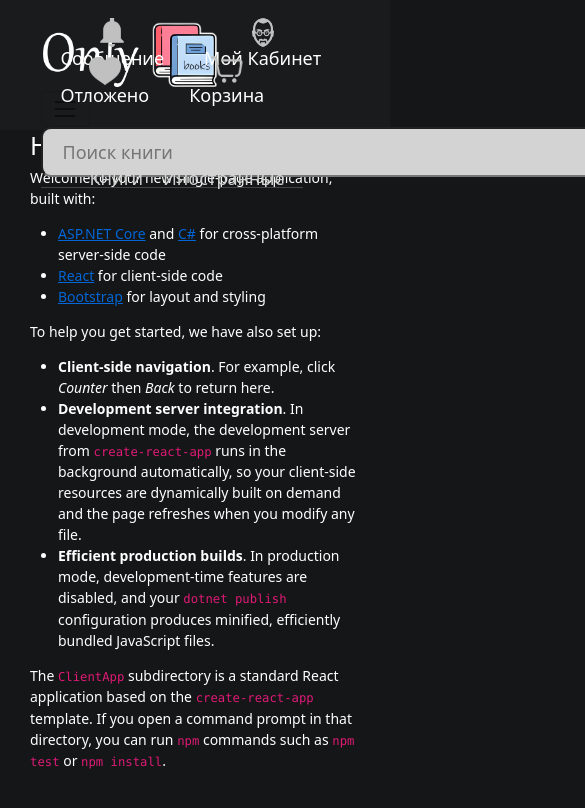
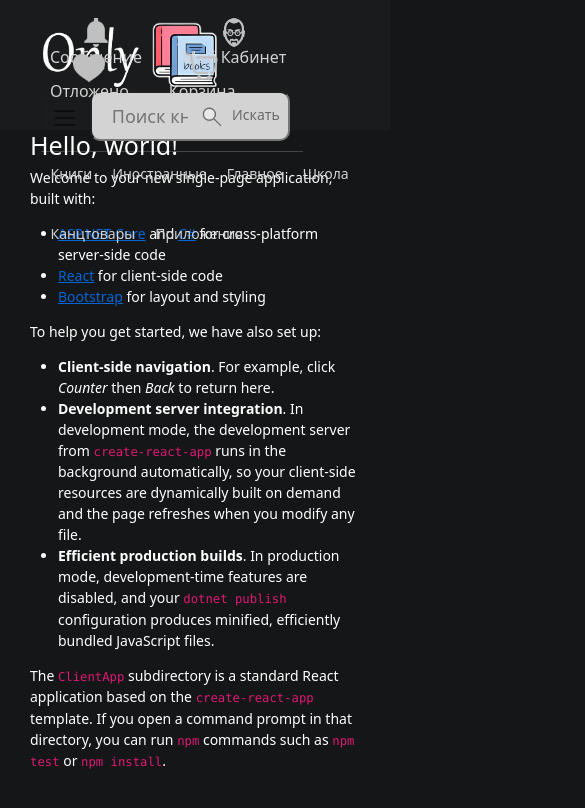
Before and after one commit to Anis353/OnlyBooks, a React (Create React App) app in the folder OnlyBooks/ClientApp/: page / in a window 390 px wide. Shown: the top 808 px of the page, 585 px wide, since content can reach past the window. Built offline with nearby package versions, Linux system fonts and the light colour scheme.

Commit message:
Изменена структура выподающих списков меню, добавлены стили.

```diff
--- a/OnlyBooks/ClientApp/src/components/MenuHeader.js
+++ b/OnlyBooks/ClientApp/src/components/MenuHeader.js
@@ -2,51 +2,42 @@ import React, { useState } from 'react';
 import './NavMenu.css';
 
 const MenuHeader = () => {
-    const [activeDropdown, setActiveDropdown] = useState(null);
-
-    const handleMouseEnter = (dropdownId) => {
-        setActiveDropdown(dropdownId);
-    };
-
-    const handleMouseLeave = () => {
-        setActiveDropdown(null);
-    };
 
     return (
         <div className="menu-header">
             <div className="menu-header-category">
-                <button
-                    className="menu-button"
-                    onMouseEnter={() => handleMouseEnter('books')}
-                    onMouseLeave={handleMouseLeave}
-                >
-                    Книги
-                </button>
-                {activeDropdown === 'books' && (
-                    <div className="category-dropdown">
-                        <ul>
-                            <li>Категория 1</li>
-                            <li>Категория 2</li>
-                            <li>Категория 3</li>
-                        </ul>
-                    </div>
-                )}
-                <button
-                    className="menu-button"
-                    onMouseEnter={() => handleMouseEnter('foreign')}
-                    onMouseLeave={handleMouseLeave}
-                >
-                    Иностранные
-                </button>
-                {activeDropdown === 'foreign' && (
-                    <div className="category-dropdown">
-                        <ul>
-                            <li>Категория 4</li>
-                            <li>Категория 5</li>
-                            <li>Категория 6</li>
-                        </ul>
-                    </div>
-                )}
+				<nav>
+					<ul>
+						<li><a href="#">Книги</a>
+							<ul>
+								<li><a href="#">Главные 2023</a></li>
+								<li><a href="#">Все книги</a></li>
+								<li><a href="#">Билингвы</a></li>
+								<li><a href="#">Комиксы, Манга</a></li>
+								<li><a href="#">Нехудожественная литература</a></li>
+								<li><a href="#">Религия</a></li>
+								<li><a href="#">Художественная литература</a></li>
+								<li><a href="#">Молодежная литература</a></li>
+							</ul>
+						</li>
+
+						<li><a href="#">Иностранные</a>
+							<ul>
+								<li><a href="#">Все книги на иностранном языке</a></li>
+								<li><a href="#">Книги на английском языке</a></li>
+								<li><a href="#">Книги на других языках</a></li>
+								<li><a href="#">Книги на испанском языке</a></li>
+								<li><a href="#">Книги на итальянском языке</a></li>
+								<li><a href="#">Книги на немецком языке</a></li>
+								<li><a href="#">Книги на французском языке</a></li>
+							</ul>
+						</li>
+						<li><a href="#">Главное</a></li>
+						<li><a href="#">Школа</a></li>
+						<li><a href="#">Канцтовары</a></li>
+						<li><a href="#">Приложения</a></li>
+					</ul>
+				</nav>
             </div>
         </div>
     );
--- a/OnlyBooks/ClientApp/src/components/NavMenu.css
+++ b/OnlyBooks/ClientApp/src/components/NavMenu.css
@@ -7,11 +7,35 @@ a.navbar-brand {
 html {
     font-size: 14px;
 }
+
 @media (min-width: 768px) {
     html {
         font-size: 16px;
     }
 }
+
+@media (max-width: 1280px) {
+    .form-search input {
+        width: 100%;
+        max-width: 400px;
+    }
+
+    .personal-tools {
+        font-size: 16px;
+    }
+}
+
+@media (max-width: 480px) {
+    .form-search input {
+        width: 100%;
+        max-width: 200px;
+    }
+
+    .personal-tools {
+        display: none;
+    }
+}
+
 
 header {
     position: relative;
@@ -70,24 +94,33 @@ header {
     display: inline-block;
     position: absolute;
     top: 35px;
-    font-size: 18px;
+    right: 3%;
+    font: Roboto-Regular, Helvetica, Arial, sans-serif, 20px;
 }
 
     .personal-tools button {
         border: none;
         background: transparent;
-        color: white;
+        color: lightgray;
         margin: 0px 20px;
     }
 
-.btn-message, .btn-office,
-.btn-favorite, .btn-cart {
+    .personal-tools button:hover {
+        color: white;
+    }
+
+.btn-message,
+.btn-office,
+.btn-favorite,
+.btn-cart {
     position: relative;
     padding-top: 10px;
 }
 
-    .btn-message img, .btn-office img,
-    .btn-favorite img, .btn-cart img {
+    .btn-message img,
+    .btn-office img,
+    .btn-favorite img,
+    .btn-cart img {
         position: absolute;
         top: -20px;
         left: 50%;
@@ -97,28 +130,53 @@ header {
 
 .menu-header {
     position: absolute;
-   top: 85%;
-   left: 15%;
 }
 
-        .menu-header-category button {
-            border: none;
-            background: transparent;
-            color: lightgray;
-            font-size: 18px;
-            margin: 0px 10px;
+.menu-header-category nav {
 }
 
-.category-dropdown {
+    .menu-header-category nav ul {
+        padding: 0;
+        margin: -7px 0 0 0;
+        list-style: none;
+        position: relative;
+    }
+
+        .menu-header-category nav ul li {
+            display: inline-block;
+            background-color: none;
+        }
+
+    .menu-header-category nav a {
+        display: block;
+        padding: 0 10px;
+        color: lightgray;
+        font: Roboto-Regular, Helvetica, Arial, sans-serif, 16px;
+        line-height: 60px;
+        text-decoration: none;
+    }
+        .menu-header-category nav a:hover {
+            color: white;
+        }
+
+        .menu-header-category nav ul ul li a:hover {
+            background-color: rgb(128, 128, 128, 0.1);
+        }
+
+    .menu-header-category nav ul ul {
         display: none;
         position: absolute;
         top: 100%;
-    background-color: rgb(25, 27, 28);
-    padding: 10px;
     }
 
+    .menu-header-category nav ul li:hover > ul {
+        display: inherit;
+        background-color: rgb(25, 27, 28);
+    }
 
-    .menu-button:hover + .category-dropdown,
-    .category-dropdown:hover {
-        display: block;
+    .menu-header-category nav ul ul li {
+        min-width: 170px;
+        float: none;
+        display: list-item;
+        position: relative;
     }
```
Lines whose indentation alone changed are shown as unchanged.
